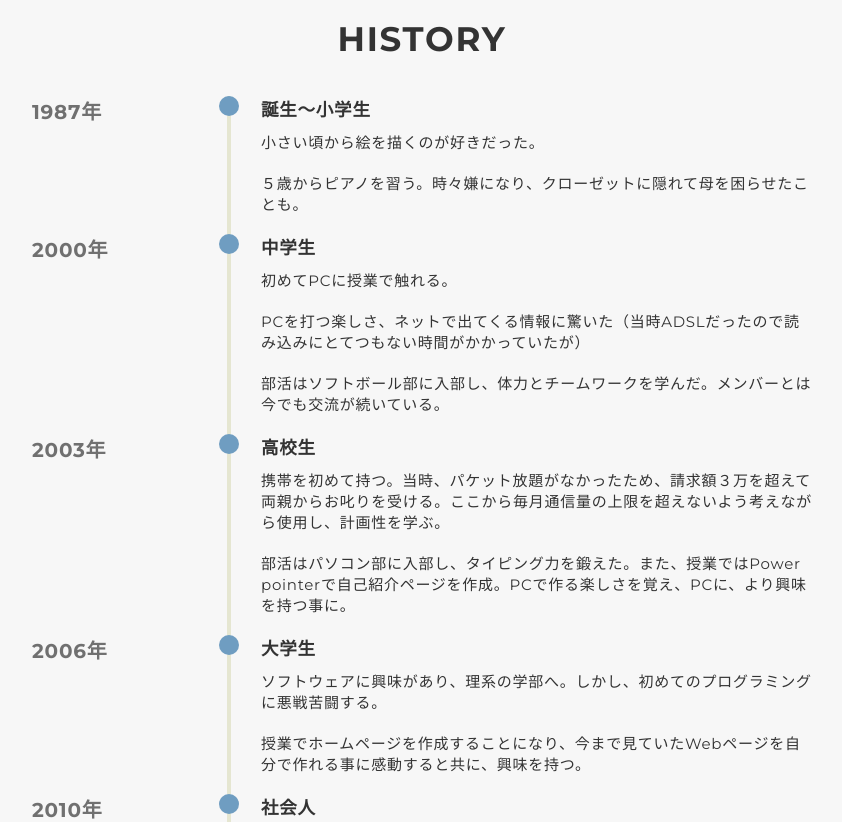
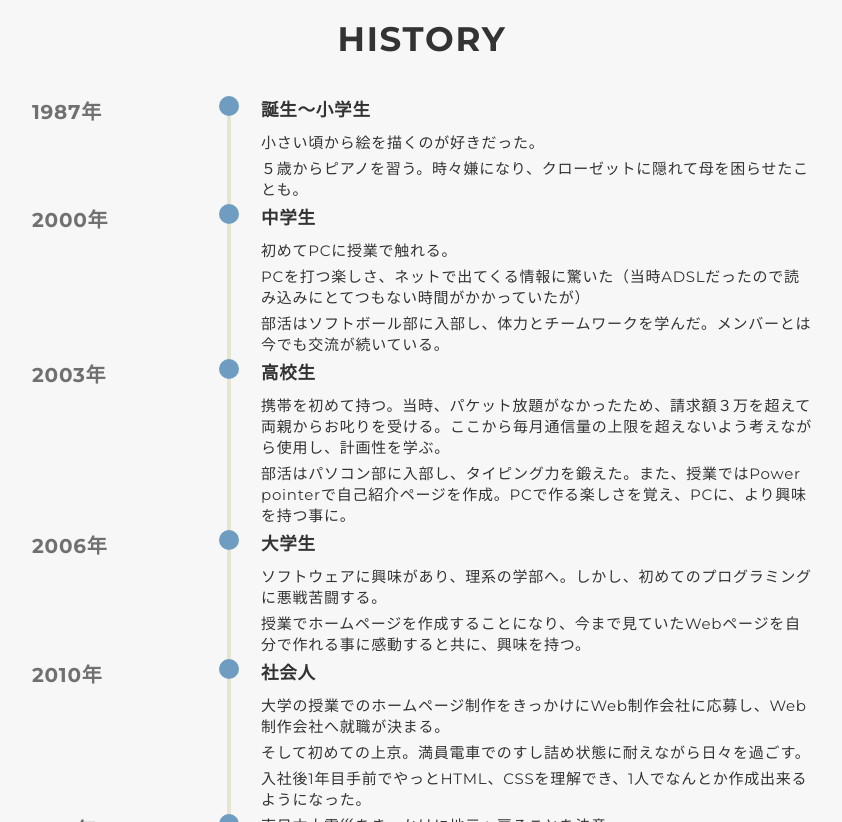
Before and after one commit to yurie-sakai/sakaiyu22, a plain HTML site: page index.html in a window 1280 px wide. Shown: the part 1740-2562 px from the top of the page, without its empty margins (218-1060 px from the left). Drawn offline with nearby package versions, Linux system fonts and the light colour scheme.

Commit message:
Update style.css

```diff
--- a/css/style.css
+++ b/css/style.css
@@ -286,7 +286,7 @@ img {
 }
 
 .profile-history-timeline-content p{
-  padding-bottom:20px;
+  padding-bottom:5px;
 }
 
 .profile-history-timeline-content:before {
```
